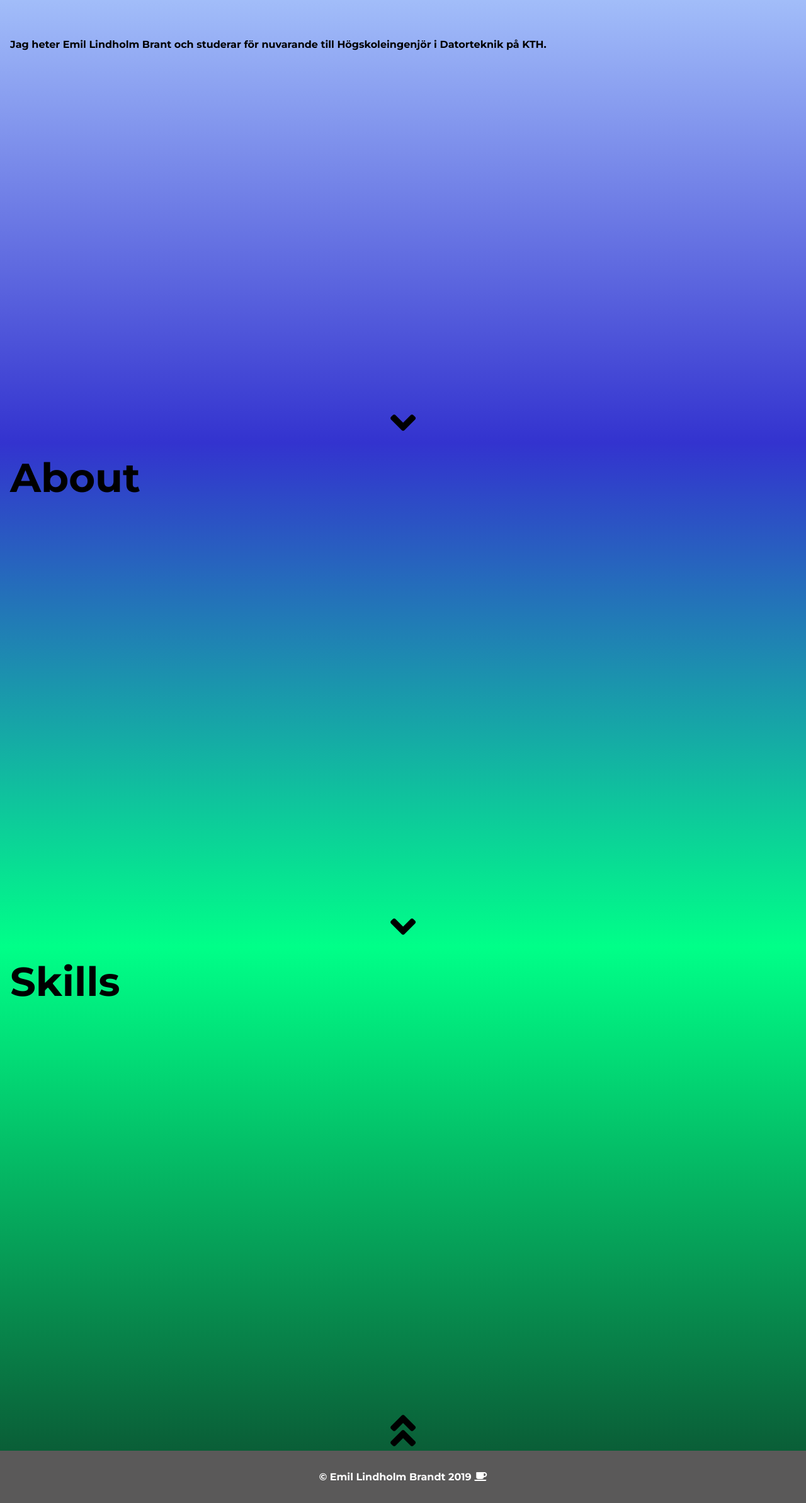
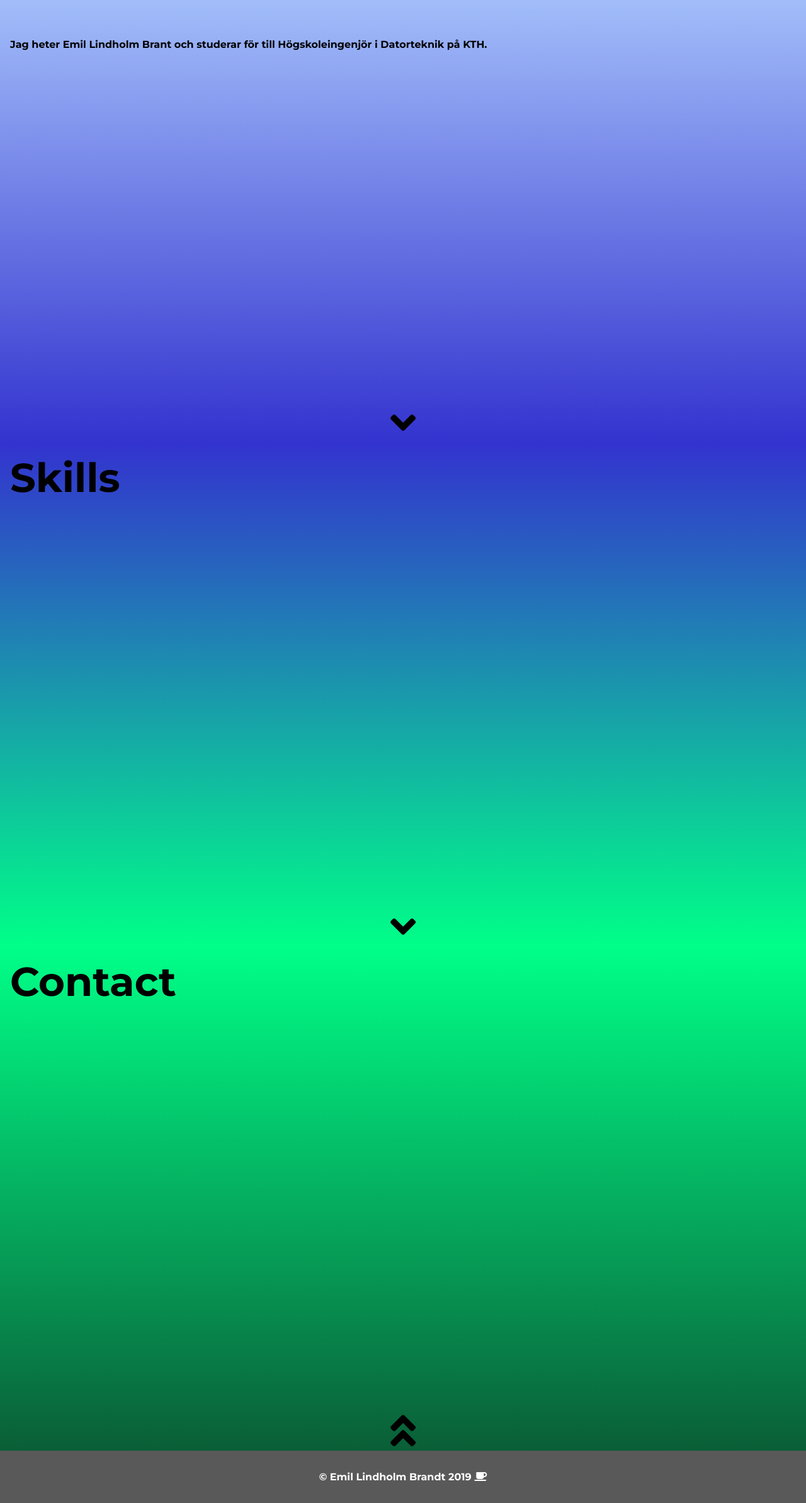
Before and after one commit to emilime93/se.emillindholmbrandt, a plain HTML site: page index.html in a window 1280 px wide. Shown: the part 97-2483 px from the top of the page at 63% size. Drawn offline with Linux system fonts and the light colour scheme.

Commit message:
small tweaks

```diff
--- a/index.html
+++ b/index.html
@@ -16,7 +16,7 @@
       <div class="content">
         <h1>Hej</h1>
         <p>
-          Jag heter Emil Lindholm Brant och studerar för nuvarande till Högskoleingenjör i Datorteknik på KTH.
+          Jag heter Emil Lindholm Brant och studerar för till Högskoleingenjör i Datorteknik på KTH.
         </p>
         <p>
 
@@ -26,17 +26,17 @@
           <i class="fas fa-angle-down"></i>
       </div>
     </div>
-    <div id="about" class="fullscreen">
-        <div class="content">
-            <h1>About</h1>
-          </div>
-          <div class="subfooter">
-            <i class="fas fa-angle-down"></i>
-          </div>
-    </div>
     <div id="skills" class="fullscreen">
         <div class="content">
             <h1>Skills</h1>
+          </div>
+          <div class="subfooter">
+              <i class="fas fa-angle-down"></i>
+          </div>
+    </div>
+    <div id="contact" class="fullscreen">
+        <div class="content">
+            <h1>Contact</h1>
           </div>
           <div class="subfooter">
               <i class="fas fa-angle-double-up"></i>
--- a/res/css/style.css
+++ b/res/css/style.css
@@ -23,11 +23,11 @@ p {
   background: linear-gradient(to bottom, rgb(177, 208, 255), rgb(51, 51, 207));
 }
 
-#about {
+#skills {
   background: linear-gradient(to bottom, rgb(51, 51, 207), rgb(0, 255, 136));
 }
 
-#skills {
+#contact {
   background: linear-gradient(to bottom, rgb(0, 255, 136),rgb(10, 94, 55));
 }
 
--- a/res/scripts/app.js
+++ b/res/scripts/app.js
@@ -1,13 +1,13 @@
 function initListeners() {
   document.querySelector('#welcome .subfooter i').addEventListener('click', () => {
-    scrollToPage('about');
+    scrollToPage('skills');
   });
-  document.querySelector('#about .subfooter i').addEventListener('click', () => {
-    scrollToPage('skills');
+  document.querySelector('#skills .subfooter i').addEventListener('click', () => {
+    scrollToPage('contact');
+  });
+  document.querySelector('#contact .subfooter i').addEventListener('click', () => {
+    scrollToPage('welcome');
   })
-  document.querySelector('#skills .subfooter i').addEventListener('click', () => {
-    scrollToPage('welcome');
-  });
 }
 
 function scrollToPage(name) {
```
